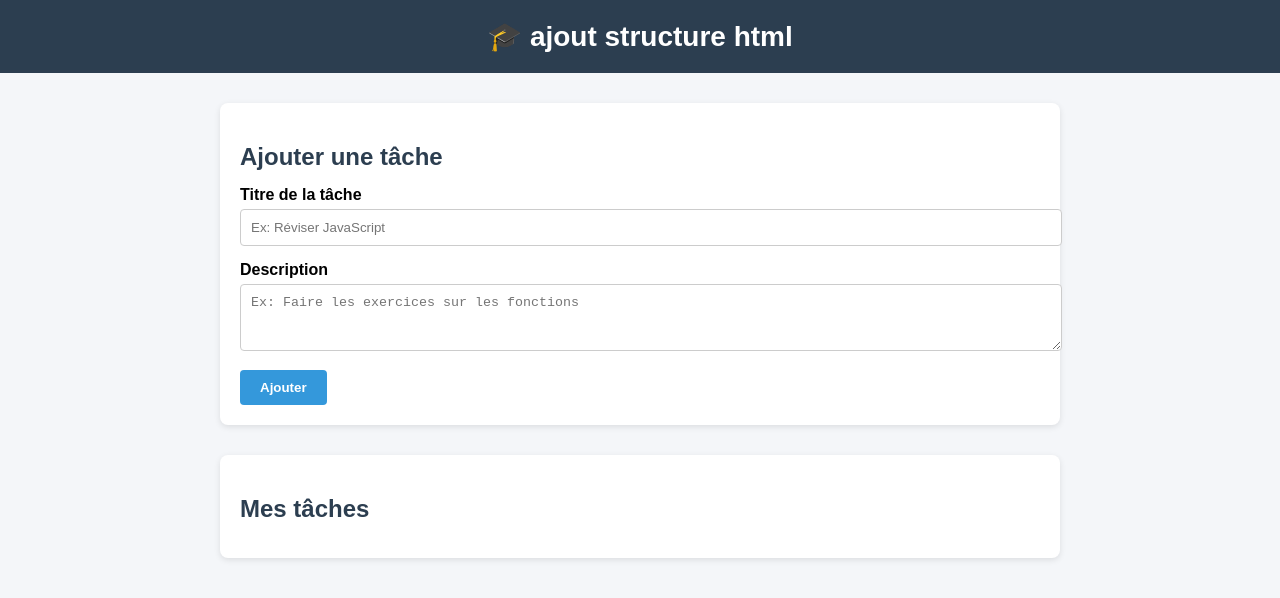
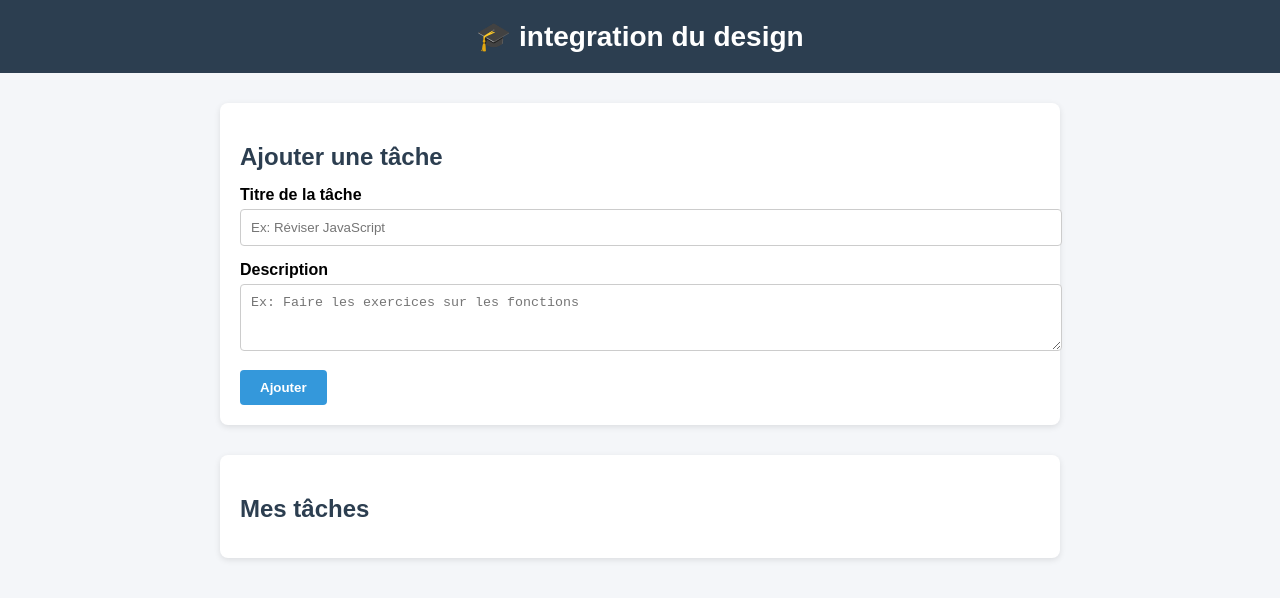
Before and after one commit to tchuentechristelle2025-max/todo_app, a plain HTML site: page index.html in a window 1280 px wide. Drawn offline with Linux system fonts and the light colour scheme.

Commit message:
integration_du_design

```diff
--- a/index.html
+++ b/index.html
@@ -7,7 +7,7 @@
 </head>
 <body>
   <header>
-    <h1>🎓 ajout structure html</h1>
+    <h1>🎓 integration du design</h1>
   </header>
 
   <div class="container">
```
